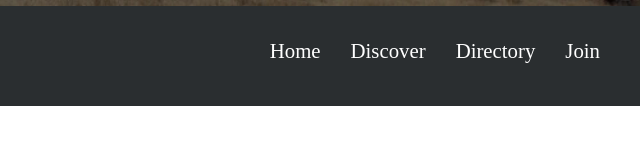
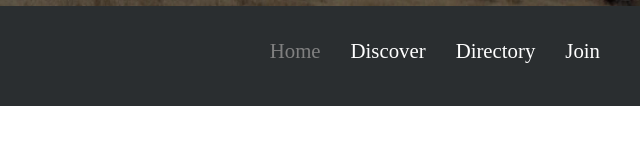
Before and after one commit to ysmoser/wdd230, a plain HTML site: page chamber/index.html in a window 1280 px wide. In both pictures the pointer is over the link "Home". Shown: the part 420-583 px from the top of the page, 640-1280 px from the left. Drawn offline with Linux system fonts and the light colour scheme; no server answers; a web font is replaced by a local one.

Commit message:
fixed css on chamber navigation

```diff
--- a/chamber/styles/base.css
+++ b/chamber/styles/base.css
@@ -200,6 +200,10 @@ ul.navigation {
     font-size: 1.3em;
     font-weight: 200;
     text-decoration: none;
+}
+
+nav ul li a:hover {
+    color: gray;
 }
 
 /* when clicked, the class ".open" will be added by Javascript. The css for .open as follows. */
--- a/styles/base.css
+++ b/styles/base.css
@@ -78,6 +78,7 @@ nav {
     font-size: 1.3em;
     font-weight: 200;
     text-decoration: none;
+    transition: all .3sec ease-in-out;
 }
 
 nav ul li a:hover {
```
